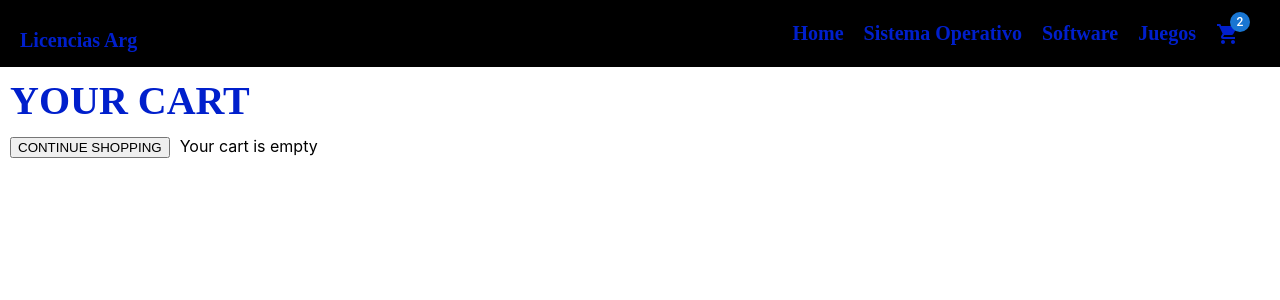
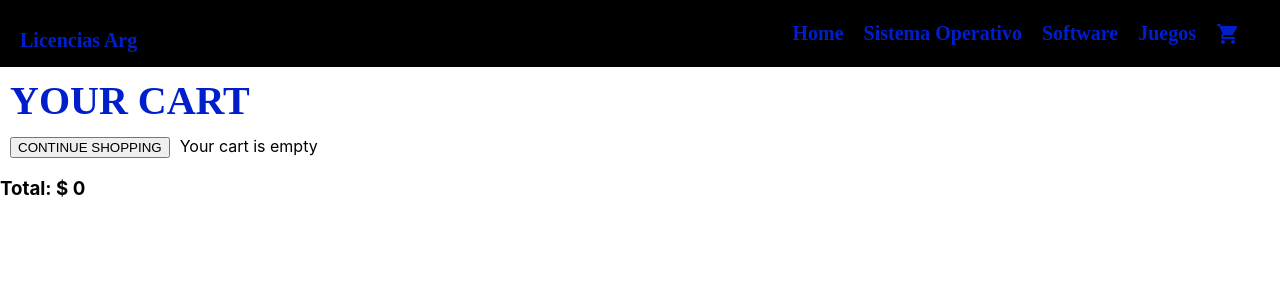
Before and after one commit to evabujazha/KeyShopBujazha, a React (Create React App) app: page /cart in a window 1280 px wide. Shown: the top 300 px of the page. Built offline with nearby package versions, Linux system fonts and the light colour scheme; a web font is replaced by a local one.

Commit message:
Cart view

```diff
--- a/src/components/Cart.jsx
+++ b/src/components/Cart.jsx
@@ -39,12 +39,14 @@ const Cart = () => {
                 </div>
                 <div>$ {item.costItem} each</div>
               </div>
+              <div>$ {test.calcTotalPerItem(item.idItem)}</div>
             </div>
           ))
         ) : (
           <h1></h1>
         )}
       </div>
+      <h3>Total: $ {test.calcSubTotal()} </h3>
     </div>
   );
 };
--- a/src/components/CartContext.jsx
+++ b/src/components/CartContext.jsx
@@ -20,7 +20,33 @@ const CartContextProvider = ({ children }) => {
       ]);
     } else {
       found.qtyItem += qty;
+      setCartList([...cartList]);
     }
+  };
+
+  const calcItemsQty = () => {
+    let qtys = cartList.map((item) => item.qtyItem);
+    return qtys.reduce(
+      (previousValue, currentValue) => previousValue + currentValue,
+      0
+    );
+  };
+
+  const calcTotalPerItem = (idItem) => {
+    let index = cartList.map((item) => item.idItem).indexOf(idItem);
+    return cartList[index].costItem * cartList[index].qtyItem;
+  };
+
+  const calcSubTotal = () => {
+    let totalPerItem = cartList.map((item) => calcTotalPerItem(item.idItem));
+    return totalPerItem.reduce(
+      (previousValue, currentValue) => previousValue + currentValue,
+      0
+    );
+  };
+
+  const calcTotal = () => {
+    return calcSubTotal();
   };
 
   const removeList = () => {
@@ -34,7 +60,16 @@ const CartContextProvider = ({ children }) => {
 
   return (
     <CartContext.Provider
-      value={{ cartList, addToCart, removeList, deleteItem }}
+      value={{
+        cartList,
+        addToCart,
+        removeList,
+        deleteItem,
+        calcItemsQty,
+        calcTotal,
+        calcTotalPerItem,
+        calcSubTotal,
+      }}
     >
       {children}
     </CartContext.Provider>
--- a/src/components/CartWidget.jsx
+++ b/src/components/CartWidget.jsx
@@ -1,10 +1,14 @@
 import React from "react";
 import { Badge } from "@mui/material";
 import ShoppingCartIcon from "@mui/icons-material/ShoppingCart";
+import { CartContext } from "./CartContext";
+import { useContext } from "react";
 
 const CartWidget = () => {
+  const qty = useContext(CartContext);
+
   return (
-    <Badge badgeContent={2} color="primary">
+    <Badge badgeContent={qty.calcItemsQty()} color="primary">
       <ShoppingCartIcon />
     </Badge>
   );
```
